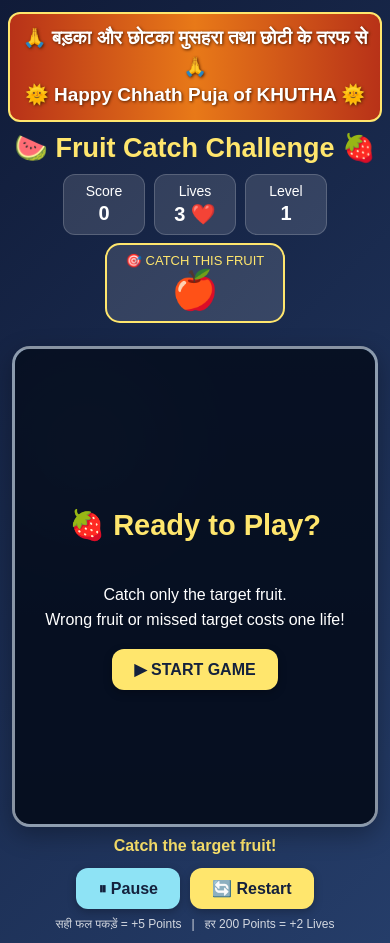
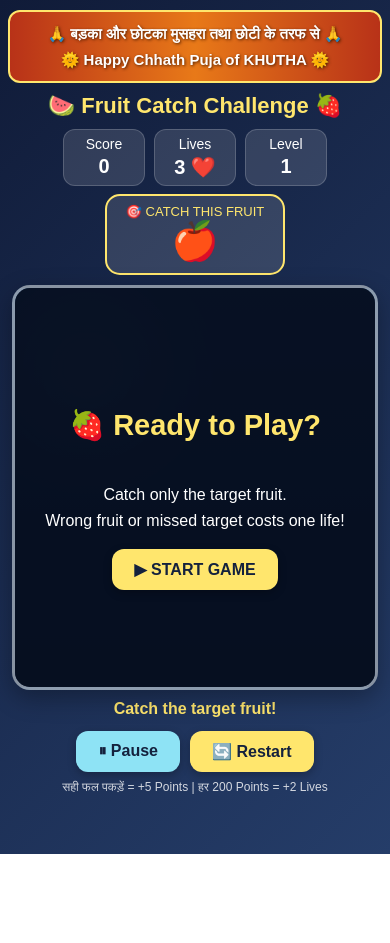
Before and after one commit to rahulphc216/Fruitcatchgame, a plain HTML site: page index.html in a window 390 px wide. After the commit the page ends 854 px from the top, so only its background shows below. Drawn offline with Linux system fonts and the light colour scheme.

Commit message:
Update index.html

```diff
--- a/index.html
+++ b/index.html
@@ -4,7 +4,7 @@
 <head>
 <meta charset="UTF-8">
 <meta name="viewport" content="width=device-width, initial-scale=1.0">
-<title>Fruit Catch Game</title>
+<title>Fruit Catch Challenge</title>
 
 <style>
 * {
@@ -14,34 +14,40 @@
 
 body {
   margin: 0;
+  padding: 0;
   font-family: Arial, sans-serif;
   background: linear-gradient(135deg, #101b38, #253d69);
   color: white;
   text-align: center;
   min-height: 100vh;
-  overflow: hidden;
+  overflow-x: hidden;
 }
 
-header {
-  padding: 12px 8px 5px;
-}
-
+/* PERMANENT HEADER MESSAGE */
 .greeting {
-  font-size: 19px;
+  display: block !important;
+  visibility: visible !important;
+  opacity: 1 !important;
+  position: relative;
+  z-index: 1000;
+  width: 96%;
+  max-width: 600px;
+  margin: 10px auto;
+  padding: 12px 5px;
+  text-align: center;
+  font-size: 17px;
   font-weight: bold;
-  line-height: 1.5;
-  color: #ffffff;
+  line-height: 1.7;
+  color: white;
   background: linear-gradient(90deg, #b83218, #e87918, #b83218);
-  padding: 10px 8px;
-  margin: 0 auto 10px;
+  border: 2px solid #ffe66d;
   border-radius: 12px;
-  border: 2px solid #ffe66d;
   text-shadow: 1px 1px 3px #542000;
 }
 
 h1 {
-  margin: 4px 0 10px;
-  font-size: 27px;
+  margin: 5px 0 10px;
+  font-size: 26px;
   color: #ffe66d;
 }
 
@@ -92,8 +98,8 @@ h1 {
 #gameArea {
   position: relative;
   width: min(94vw, 520px);
-  height: min(57vh, 570px);
-  min-height: 320px;
+  height: min(52vh, 570px);
+  min-height: 280px;
   margin: 10px auto;
   overflow: hidden;
   border: 3px solid rgba(255,255,255,.5);
@@ -108,6 +114,7 @@ h1 {
 .fruit {
   position: absolute;
   top: 0;
+  left: 0;
   font-size: 35px;
   width: 52px;
   height: 52px;
@@ -189,32 +196,56 @@ button:active {
   margin: 5px 12px 12px;
 }
 
-@media (max-height: 650px) {
-  h1 { font-size: 22px; }
-  .greeting { font-size: 15px; padding: 7px; }
-  .stat { padding: 5px 10px; }
-  #gameArea { height: 48vh; min-height: 260px; }
-  #targetFruit { font-size: 30px; }
+@media (max-width: 400px) {
+  .greeting {
+    font-size: 15px;
+    padding: 9px 4px;
+  }
+
+  h1 {
+    font-size: 22px;
+  }
+
+  .stat {
+    padding: 6px 10px;
+  }
+
+  #gameArea {
+    height: 48vh;
+    min-height: 260px;
+  }
 }
 </style>
 </head>
 
 <body>
 
+<!-- HEADER MESSAGE: ALWAYS VISIBLE -->
+<div class="greeting">
+  🙏 बड़का और छोटका मुसहरा तथा छोटी के तरफ से 🙏
+  <br>
+  🌞 Happy Chhath Puja of KHUTHA 🌞
+</div>
+
 <header>
-
-  <div class="greeting">
-    🙏 बड़का और छोटका मुसहरा तथा छोटी के तरफ से 🙏
-    <br>
-    🌞 Happy Chhath Puja of KHUTHA 🌞
-  </div>
 
   <h1>🍉 Fruit Catch Challenge 🍓</h1>
 
   <div class="stats">
-    <div class="stat">Score<strong id="score">0</strong></div>
-    <div class="stat">Lives<strong id="lives">3 ❤️</strong></div>
-    <div class="stat">Level<strong id="level">1</strong></div>
+    <div class="stat">
+      Score
+      <strong id="score">0</strong>
+    </div>
+
+    <div class="stat">
+      Lives
+      <strong id="lives">3 ❤️</strong>
+    </div>
+
+    <div class="stat">
+      Level
+      <strong id="level">1</strong>
+    </div>
   </div>
 
   <div class="target-box">
@@ -228,8 +259,10 @@ button:active {
 
   <div id="startOverlay" class="overlay">
     <h2>🍓 Ready to Play?</h2>
-    <p>Catch only the target fruit.<br>
-    Wrong fruit or missed target costs one life!</p>
+    <p>
+      Catch only the target fruit.<br>
+      Wrong fruit or missed target costs one life!
+    </p>
     <button id="startBtn">▶ START GAME</button>
   </div>
 
@@ -240,7 +273,10 @@ button:active {
 
   <div id="gameOverOverlay" class="overlay hidden">
     <h2>🎮 Game Over!</h2>
-    <p>Your Score: <strong id="finalScore">0</strong></p>
+    <p>
+      Your Score:
+      <strong id="finalScore">0</strong>
+    </p>
     <button id="restartBtn">🔄 PLAY AGAIN</button>
   </div>
 
@@ -254,7 +290,7 @@ button:active {
 </div>
 
 <div class="instructions">
-  सही फल पकड़ें = +5 Points &nbsp; | &nbsp;
+  सही फल पकड़ें = +5 Points |
   हर 200 Points = +2 Lives
 </div>
 
@@ -287,6 +323,7 @@ let nonTargetCount = 0;
 let forceTargetNext = true;
 
 let objects = [];
+
 let running = false;
 let gameOver = false;
 
@@ -371,6 +408,7 @@ function pauseGame() {
 
   running = false;
   cancelAnimationFrame(animationId);
+
   pauseOverlay.classList.remove('hidden');
 }
 
@@ -378,6 +416,7 @@ function resumeGame() {
   if (gameOver) return;
 
   pauseOverlay.classList.add('hidden');
+
   running = true;
   lastTime = 0;
 
@@ -391,6 +430,7 @@ function endGame() {
   cancelAnimationFrame(animationId);
 
   document.getElementById('finalScore').textContent = score;
+
   gameOverOverlay.classList.remove('hidden');
 
   messageEl.textContent = 'Game Over!';
@@ -435,10 +475,11 @@ function spawnFruit() {
     fruit = target;
     forceTargetNext = false;
     nonTargetCount = 0;
+
   } else if (nonTargetCount >= targetGap) {
     fruit = target;
-    nonTargetCount = 0;
     setRandomTargetGap();
+
   } else {
     do {
       fruit = fruits[randomInt(0, fruits.length - 1)];
@@ -459,7 +500,10 @@ function spawnFruit() {
     x: x,
     y: -55,
     startX: x,
+
+    // Starting speed kept at one-fourth of the earlier speed
     speed: random(22.5, 27.5) * (1 + (level - 1) * 0.12),
+
     amplitude: random(22, 43),
     waveSpeed: random(2.5, 3.6),
     direction: Math.random() < 0.5 ? 1 : -1,
@@ -480,17 +524,20 @@ function selectFruit(item) {
   if (!running || gameOver) return;
 
   const index = objects.indexOf(item);
+
   if (index === -1) return;
 
   item.el.remove();
   objects.splice(index, 1);
 
   if (item.isTarget && item.fruit === target) {
+
     score += 5;
 
     while (score >= nextBonus) {
       lives += 2;
       nextBonus += 200;
+
       messageEl.textContent = '🎉 Bonus! +2 Lives!';
     }
 
@@ -501,6 +548,7 @@ function selectFruit(item) {
     messageEl.textContent = '✅ Correct! +5 Points';
 
     chooseTarget();
+
     messageEl.textContent += ' | Next: ' + target;
 
   } else {
@@ -513,13 +561,18 @@ function frame(timestamp) {
 
   if (!lastTime) lastTime = timestamp;
 
-  const delta = Math.min((timestamp - lastTime) / 1000, 0.05);
+  const delta = Math.min(
+    (timestamp - lastTime) / 1000,
+    0.05
+  );
+
   lastTime = timestamp;
 
   spawnTimer += delta;
 
   if (spawnTimer >= nextSpawn) {
     spawnFruit();
+
     spawnTimer = 0;
     nextSpawn = random(0.42, 0.82);
   }
@@ -539,12 +592,16 @@ function frame(timestamp) {
 
     let currentX = o.startX + wave;
 
-    currentX = Math.max(0, Math.min(width - 52, currentX));
+    currentX = Math.max(
+      0,
+      Math.min(width - 52, currentX)
+    );
 
     o.el.style.transform =
       'translate(' + currentX + 'px,' + o.y + 'px)';
 
     if (o.y > height) {
+
       o.el.remove();
       objects.splice(i, 1);
 
@@ -559,11 +616,20 @@ function frame(timestamp) {
   animationId = requestAnimationFrame(frame);
 }
 
-document.getElementById('startBtn').addEventListener('click', startGame);
-document.getElementById('restartBtn').addEventListener('click', startGame);
-document.getElementById('restartSmallBtn').addEventListener('click', startGame);
-document.getElementById('pauseBtn').addEventListener('click', pauseGame);
-document.getElementById('resumeBtn').addEventListener('click', resumeGame);
+document.getElementById('startBtn')
+  .addEventListener('click', startGame);
+
+document.getElementById('restartBtn')
+  .addEventListener('click', startGame);
+
+document.getElementById('restartSmallBtn')
+  .addEventListener('click', startGame);
+
+document.getElementById('pauseBtn')
+  .addEventListener('click', pauseGame);
+
+document.getElementById('resumeBtn')
+  .addEventListener('click', resumeGame);
 
 updateStats();
 </script>
```
